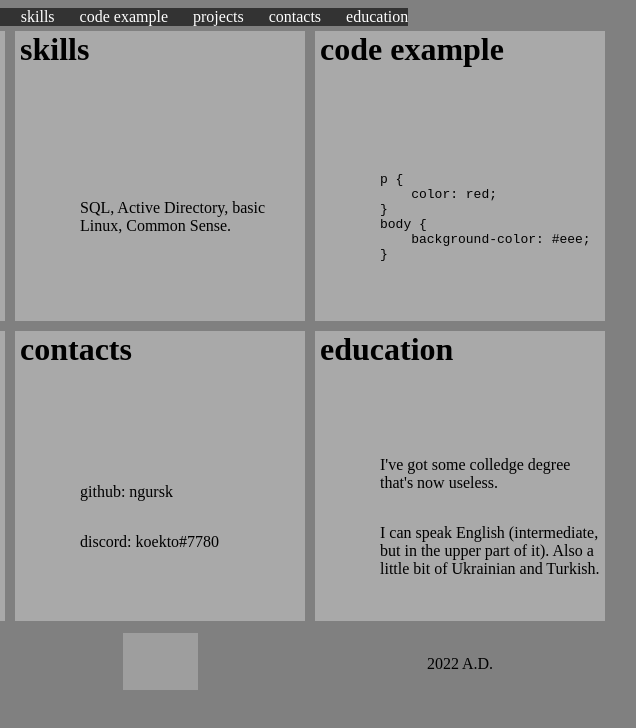
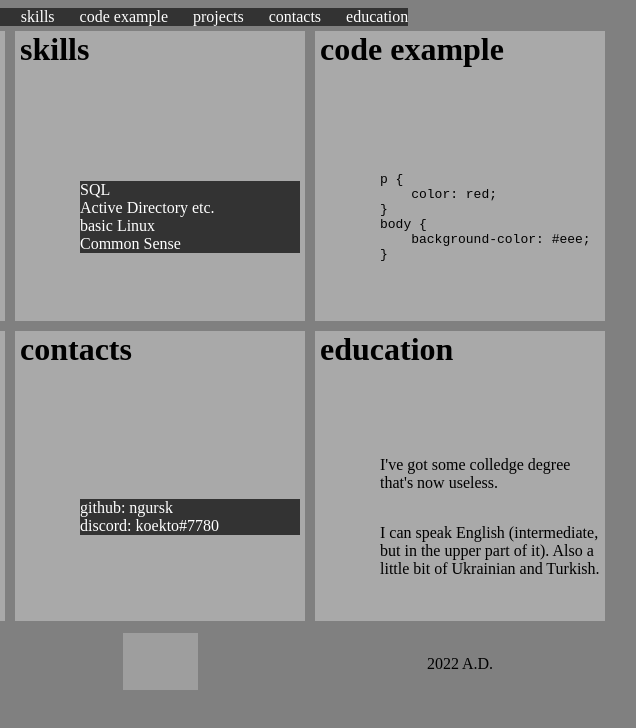
Before and after one commit to ngursk/rsschool-cv, a plain HTML site: page index.html in a window 1280 px wide. Shown: the full height of the page, 480-1116 px from the left. Drawn offline with Linux system fonts and the light colour scheme; grey boxes are pictures that could not be loaded.

Commit message:
fix: mistaked edited

```diff
--- a/index.html
+++ b/index.html
@@ -1,5 +1,6 @@
 <!DOCTYPE html>
 <html lang="en">
+
 <head>
     <meta charset="UTF-8">
     <meta http-equiv="X-UA-Compatible" content="IE=edge">
@@ -7,6 +8,7 @@
     <link rel="stylesheet" href="style.css">
     <title>CV</title>
 </head>
+
 <body>
     <div class="wrapper">
         <header>
@@ -26,22 +28,33 @@
             <div class="content">
                 <div class="block">
                     <h1 class="block-header" id="about">about me</h1>
-            <a class="block-text"><img src="/userpic.png" alt="avatar" width="75"><p>Currently working as tech support, looking forward to a new set of skills.</p></a>
+                    <a class="block-text"><img src="/userpic.png" alt="avatar" width="75">
+                        <p>Currently working as tech support, looking forward to a new set of skills.</p>
+                    </a>
                 </div>
                 <div class="block">
                     <h2 class="block-header" id="skills">skills</h2>
-            <a class="block-text">SQL, Active Directory, basic Linux, Common Sense.</a>
+                    <a class="block-text">
+                        <ul>
+                            <li>SQL</li><br>
+                            <li>Active Directory etc.</li><br>
+                            <li>basic Linux</li><br>
+                            <li>Common Sense</li><br>
+                        </ul>
+                    </a>
                 </div>
                 <div class="block">
                     <h2 class="block-header" id="code">code example</h2>
-            <a class="block-text"><pre><code>
+                    <a class="block-text">
+                        <pre><code>
 p {
     color: red;
 }
 body {
     background-color: #eee;
 }
-              </code></pre></a>
+              </code></pre>
+                    </a>
 
                 </div>
                 <div class="block">
@@ -50,22 +63,33 @@ body {
                 </div>
                 <div class="block">
                     <h2 class="block-header" id="contacts">contacts</h2>
-            <a class="block-text">github: ngursk<br><p></p>
-            discord: koekto#7780</a>
+                    <a class="block-text">
+                        <ul>
+                            <li>github: ngursk</li>
+                            <li>discord: koekto#7780</li>
+                        </ul>
+                    </a>
                 </div>
                 <div class="block">
                     <h2 class="block-header" id="edu">education</h2>
-            <a class="block-text">I've got some colledge degree that's now useless.<br><p></p>I can speak English (intermediate, but in the upper part of it). Also a little bit of Ukrainian and Turkish.</a>
+                    <a class="block-text">I've got some colledge degree that's now useless.<br>
+                        <p></p>I can speak English (intermediate, but in the upper part of it). Also a little bit of
+                        Ukrainian and Turkish.
+                    </a>
                 </div>
             </div>
 
 
         </main>
         <footer class="footer">
-        <div class="footer-cell"><a href="https://github.com/ngursk"><img src="https://github.githubassets.com/images/modules/logos_page/GitHub-Mark.png" alt="github logo" width="75"></a></div>
-        <div class="footer-cell"><a href="https://rs.school/"><img src="https://rs.school/images/rs_school.svg" alt="rss logo" width="75"></a></div>
+            <div class="footer-cell"><a href="https://github.com/ngursk"><img
+                        src="https://github.githubassets.com/images/modules/logos_page/GitHub-Mark.png"
+                        alt="github logo" width="75"></a></div>
+            <div class="footer-cell"><a href="https://rs.school/js/"><img src="https://rs.school/images/rs_school.svg"
+                        alt="rss logo" width="75"></a></div>
             <div class="footer-cell">2022 A.D.</div>
         </footer>
     </div>
 </body>
+
 </html>
--- a/style.css
+++ b/style.css
@@ -31,6 +31,7 @@ ul {
 
 li {
     float: left;
+    color: white;
 }
 
 li a {
```
Lines whose indentation alone changed are shown as unchanged.
